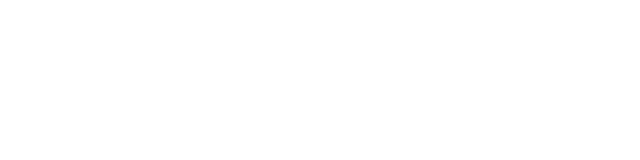
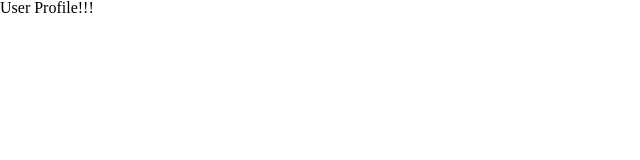
Before and after one commit to nikmargit/todo-app-mma, a React (Create React App) app: page /user-profile in a window 1280 px wide. Shown: the top 160 px of the page, without its empty margins (0-640 px from the left). Built offline with nearby package versions, Linux system fonts and the light colour scheme.

Commit message:
add user profile

```diff
--- a/src/containers/App.js
+++ b/src/containers/App.js
@@ -8,6 +8,7 @@
 
 import Login from "./login";
 import Home from "./home";
+import UserProfile from "./user-profile";
 
 class App extends Component {
     render() {
@@ -17,6 +18,11 @@
                     <Switch>
                         <Route exact path="/" component={Home} />
                         <Route exact path="/login" component={Login} />
+                        <Route
+                            exact
+                            path="/user-profile"
+                            component={UserProfile}
+                        />
                     </Switch>
                 </div>
             </Router>
--- /dev/null
+++ b/src/containers/user-profile/index.js
@@ -0,0 +1,9 @@
+import React from "react";
+
+class UserProfile extends React.Component {
+    render() {
+        return <h1>User Profile!!!</h1>;
+    }
+}
+
+export default UserProfile;
```
